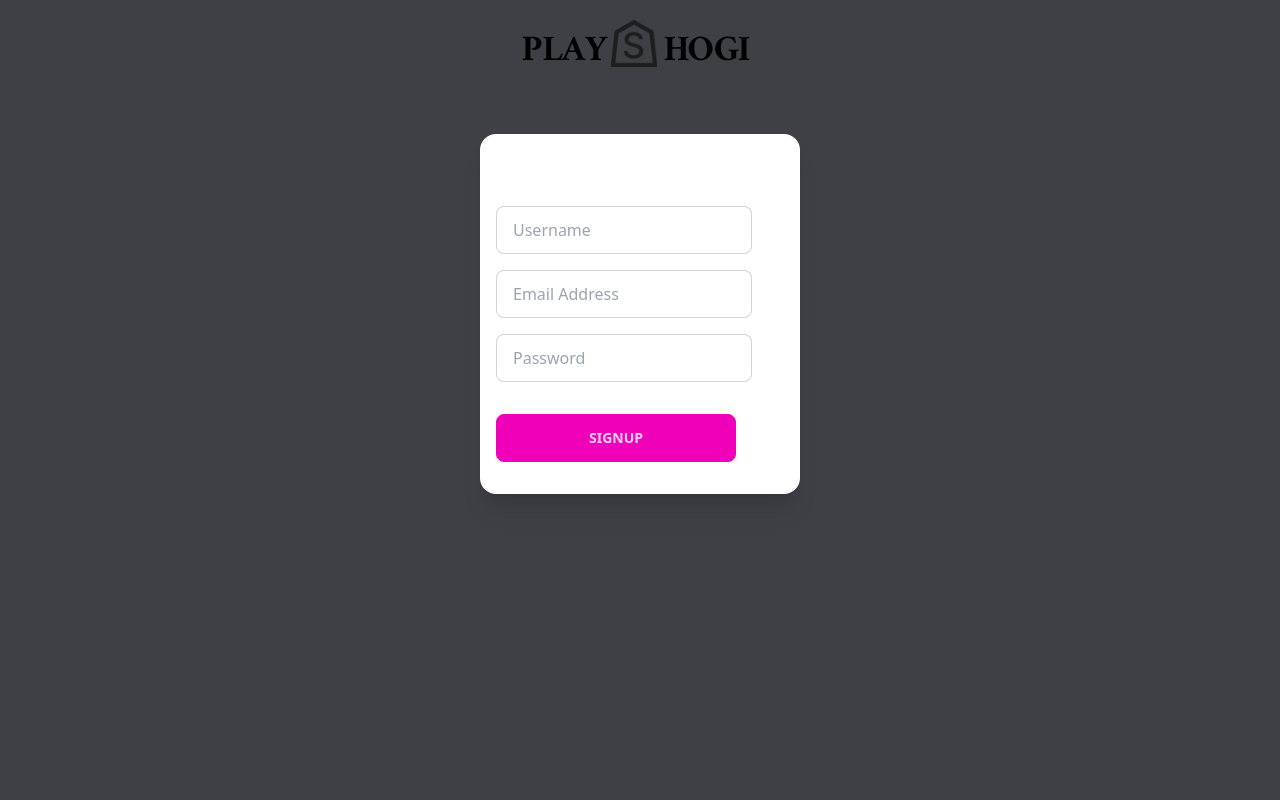
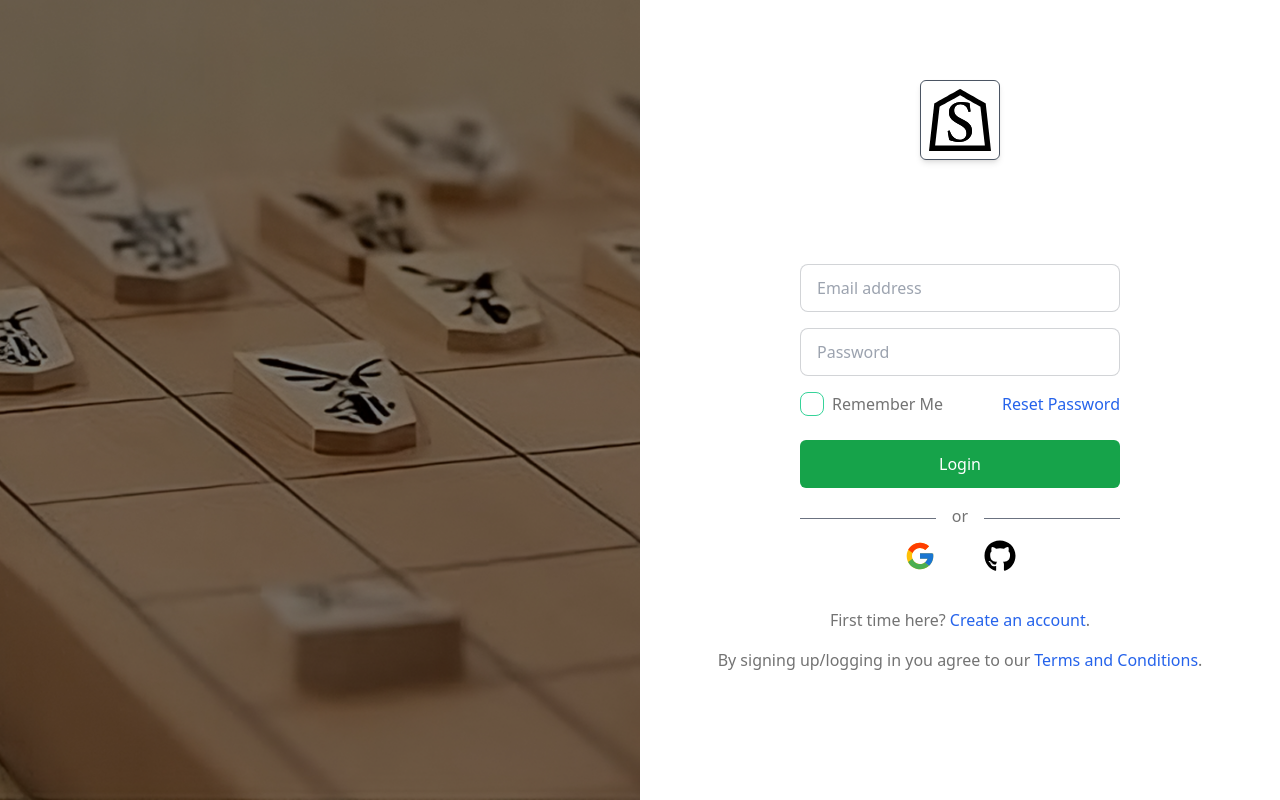
Before and after one commit to DRobinson4105/PlayShogi, a Next.js app: page /auth in a window 1280 px wide. Built offline with nearby package versions, Linux system fonts and the light colour scheme; no server answers.

Commit message:
Setup auth page and register api
Still need to setup some routing from the landing page and finish connecting OAuth properly

```diff
--- a/components/Input.tsx
+++ b/components/Input.tsx
@@ -16,7 +16,7 @@ const Input: React.FC<InputProps> = ({ id, onChange, value, label, type }) => {
 			placeholder={label}
 			value={value}
 			onChange={onChange}
-			className="input ml-4 input-bordered w-4/5 max-w-xs"
+			className="input input-bordered w-full "
 		/>
 	);
 };
--- a/pages/api/auth/[...nextauth].ts
+++ b/pages/api/auth/[...nextauth].ts
@@ -6,14 +6,6 @@ import Credentials from "next-auth/providers/credentials";
 import { PrismaAdapter } from "@next-auth/prisma-adapter";
 import { compare } from "bcrypt";
 import prismadb from "@/lib/prismadb";
-import { createHash } from "crypto"
-
-require('dotenv').config();
-
-
-function hash(str: string) {
-  return createHash('sha256').update(str).digest('hex');
-}
 
 export const authOptions: AuthOptions = {
 	providers: [
@@ -58,7 +50,7 @@ export const authOptions: AuthOptions = {
 				}
 
 				const isCorrectPassword = await compare(
-					hash(credentials.password),
+					credentials.password,
 					user.hashedPassword
 				);
 
--- /dev/null
+++ b/pages/api/register.ts
@@ -0,0 +1,42 @@
+import bcrypt from "bcrypt";
+import { NextApiRequest, NextApiResponse } from "next";
+import prismadb from "@/lib/prismadb";
+
+export default async function handler(
+	req: NextApiRequest,
+	res: NextApiResponse
+) {
+	try {
+		if (req.method !== "POST") {
+			return res.status(405).end();
+		}
+
+		const { email, name, password } = req.body;
+
+		const existingUser = await prismadb.user.findUnique({
+			where: {
+				email,
+			},
+		});
+
+		if (existingUser) {
+			return res.status(422).json({ error: "Email taken" });
+		}
+
+		const hashedPassword = await bcrypt.hash(password, 12);
+
+		const user = await prismadb.user.create({
+			data: {
+				email,
+				name,
+				hashedPassword,
+				image: "",
+				emailVerified: new Date(),
+			},
+		});
+
+		return res.status(200).json(user);
+	} catch (error) {
+		return res.status(400).json({ error: `Something went wrong: ${error}` });
+	}
+}
--- a/pages/auth.tsx
+++ b/pages/auth.tsx
@@ -1,23 +1,106 @@
-import React, { useState } from "react";
+import React, { useState, useCallback } from "react";
 import Image from "next/image";
+import axios from "axios";
+import { NextPageContext } from "next";
+import { getSession, signIn } from "next-auth/react";
+import { useRouter } from "next/router";
+import { FcGoogle } from "react-icons/fc";
+import { FaGithub } from "react-icons/fa";
 
-import Logo from "../public/images/shogi-icon.svg";
+import logo from "/public/images/Logo.svg";
+import background from "../public/images/auth-background.jpeg";
 import Input from "@/components/Input";
 
+export async function getServerSideProps(context: NextPageContext) {
+	const session = await getSession(context);
+
+	if (session) {
+		return {
+			redirect: {
+				destination: "/",
+				permanent: false,
+			},
+		};
+	}
+
+	return {
+		props: {},
+	};
+}
+
 const auth = () => {
+	const router = useRouter();
+
 	const [name, setName] = useState("");
 	const [email, setEmail] = useState("");
 	const [password, setPassword] = useState("");
 
+	const [variant, setVariant] = useState("login");
+
+	const toggleVariant = useCallback(() => {
+		setVariant((currentVariant) =>
+			currentVariant === "login" ? "register" : "login"
+		);
+	}, []);
+
+	const login = useCallback(async () => {
+		try {
+			await signIn("credentials", {
+				email,
+				password,
+				redirect: false,
+				callbackUrl: "/",
+			});
+
+			router.push("/dashboard");
+		} catch (error) {
+			console.log(error);
+		}
+	}, [email, password, router]);
+
+	const register = useCallback(async () => {
+		try {
+			await axios.post("/api/register", {
+				email,
+				name,
+				password,
+			});
+
+			login();
+		} catch (error) {
+			console.log(error);
+		}
+	}, [email, name, password, login]);
+
 	return (
-		<div className="flex flex-col items-center relative min-h-screen w-100% bg-zinc-700 bg-cover bg-fixed bg-center">
-			<nav className="px-12 py-5">
-				<Image priority src={Logo} alt="Logo" />
-			</nav>
-			<div className="card mt-10 w-80  bg-base-100 shadow-xl">
-				<h1 className="text-white text-4xl my-4 ml-8 font-semibold">Sign Up</h1>
+		<div className="flex flex-row items-stretch justify-stretch w-screen h-screen">
+			{/* Left half of the screen */}
+			<div className="relative flex-grow-0 w-1/2 h-screen">
+				<Image
+					src={background}
+					alt="background"
+					layout="fill"
+					objectFit="cover"
+					quality={100}
+				/>
+				<div className="bg-black bg-opacity-50 absolute inset-0"></div>
+			</div>
 
-				<div className="flex flex-col gap-4 mb-8">
+			{/* Right half of the screen */}
+			<div className="flex flex-col items-center justify-start w-1/2 h-screen ">
+				{/* Border for logo */}
+				<div className="w-20 h-20 mt-20 rounded-md border border-gray-600 flex items-center justify-center p-2 shadow-md">
+					{/* Your logo */}
+					<Image src={logo} alt="logo" objectFit="contain" />
+				</div>
+
+				{/* Your login form content */}
+				{/* For example: */}
+				<h2 className="text-white text-4xl my-8 font-semibold text-center">
+					{variant === "login" ? "Hello! Welcome Back" : "Hello! Get Started"}
+				</h2>
+				<div className="flex flex-col gap-4 items-center w-1/2 mx-auto">
+					{variant === "register" && (
 						<Input
 							id="name"
 							type="text"
@@ -25,22 +108,79 @@ const auth = () => {
 							value={name}
 							onChange={(e: any) => setName(e.target.value)}
 						/>
+					)}
 					<Input
 						id="email"
 						type="email"
-						label="Email Address"
+						label="Email address"
 						value={email}
 						onChange={(e: any) => setEmail(e.target.value)}
 					/>
 					<Input
+						type="password"
 						id="password"
-						type="password"
 						label="Password"
 						value={password}
 						onChange={(e: any) => setPassword(e.target.value)}
 					/>
+					<div className="flex items-center justify-between w-full">
+						<label className="text-neutral-500 flex items-center">
+							<input
+								type="checkbox"
+								className="checkbox checkbox-success checkbox-md mr-2"
+							/>
+							Remember Me
+						</label>
+						<a href="#" className="text-blue-600 hover:underline">
+							Reset Password
+						</a>
 					</div>
-				<button className="btn btn-secondary ml-4 w-3/4 mb-8">Signup</button>
+				</div>
+				<button
+					onClick={variant === "login" ? login : register}
+					className="bg-green-600 py-3 text-white rounded-md w-1/2 mt-6 hover:bg-green-700 transition block mx-auto"
+				>
+					{variant === "login" ? "Login" : "Sign up"}
+				</button>
+				{/* Add or and dividers code here*/}
+				<div className="flex items-center justify-center w-1/2 mt-4">
+					<hr className="border-gray-500 flex-grow mt-1" />
+					<span className="mx-4 text-neutral-500">or</span>
+					<hr className="border-gray-500 flex-grow mt-1" />
+				</div>
+				<div className="flex flex-row items-center gap-4 mt-2 justify-center">
+					<div
+						onClick={() => signIn("google", { callbackUrl: "/dashboard" })}
+						className="w-16 h-10 bg-white rounded-md flex items-center justify-center cursor-pointer hover:opacity-80 transition"
+					>
+						<FcGoogle size={32} />
+					</div>
+					<div
+						onClick={() => signIn("github", { callbackUrl: "/dashboard" })}
+						className="w-16 h-10 bg-white rounded-md flex items-center justify-center cursor-pointer hover:opacity-80 transition"
+					>
+						<FaGithub size={32} style={{ color: "#000" }} />
+					</div>
+				</div>
+				<p className="text-neutral-500 mt-8 text-center">
+					{variant === "login"
+						? "First time here?"
+						: "Already have an account?"}
+					<span
+						onClick={toggleVariant}
+						className="text-blue-600 ml-1 hover:underline hover:text-blue-800 cursor-pointer"
+					>
+						{variant === "login" ? "Create an account" : "Login"}
+					</span>
+					.
+				</p>
+				<p className="text-neutral-500 mt-4 text-center">
+					By signing up/logging in you agree to our
+					<span className="text-blue-600 ml-1 hover:underline hover:text-blue-800 cursor-pointer">
+						Terms and Conditions
+					</span>
+					.
+				</p>
 			</div>
 		</div>
 	);
--- /dev/null
+++ b/pages/dashboard.tsx
@@ -0,0 +1,7 @@
+import React from "react";
+
+const dashboard = () => {
+	return <h1>This is the dashboard for ____</h1>;
+};
+
+export default dashboard;
```
Also changed, not shown: public/images/Logo.svg (added), public/images/auth-background.jpeg (added). Lines whose indentation alone changed are shown as unchanged.
